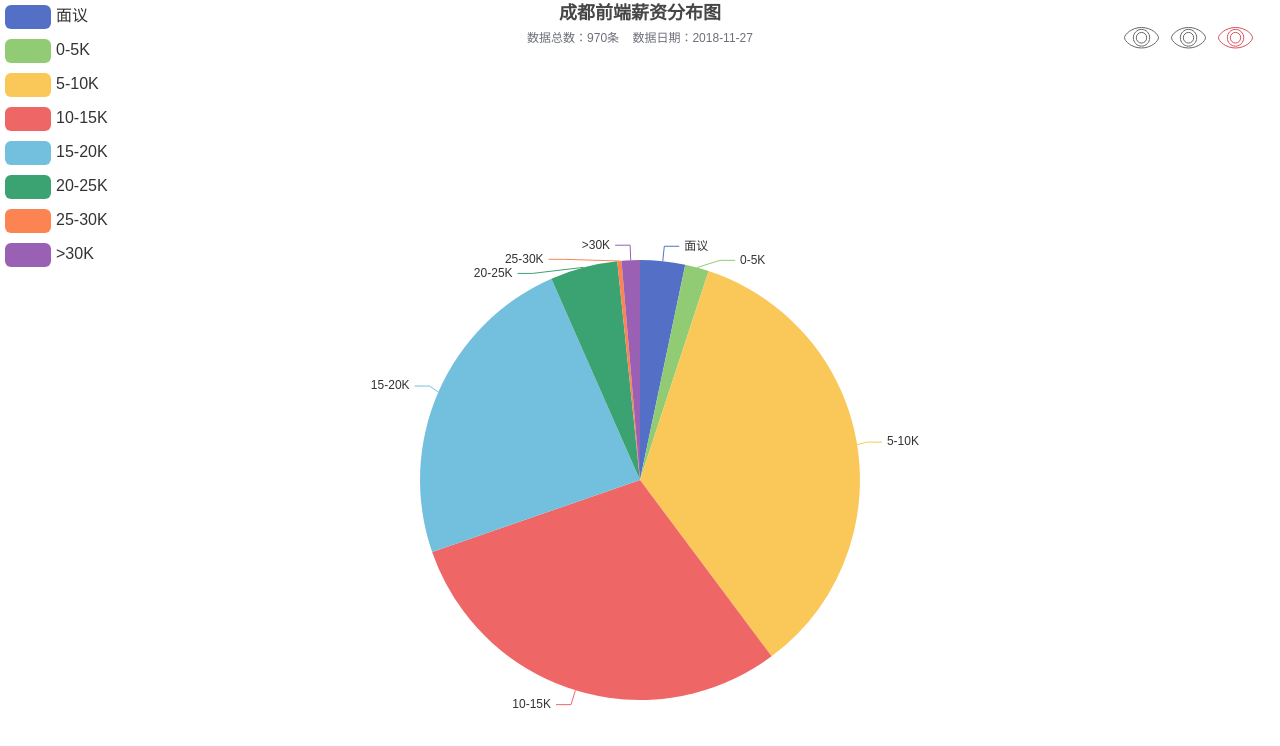
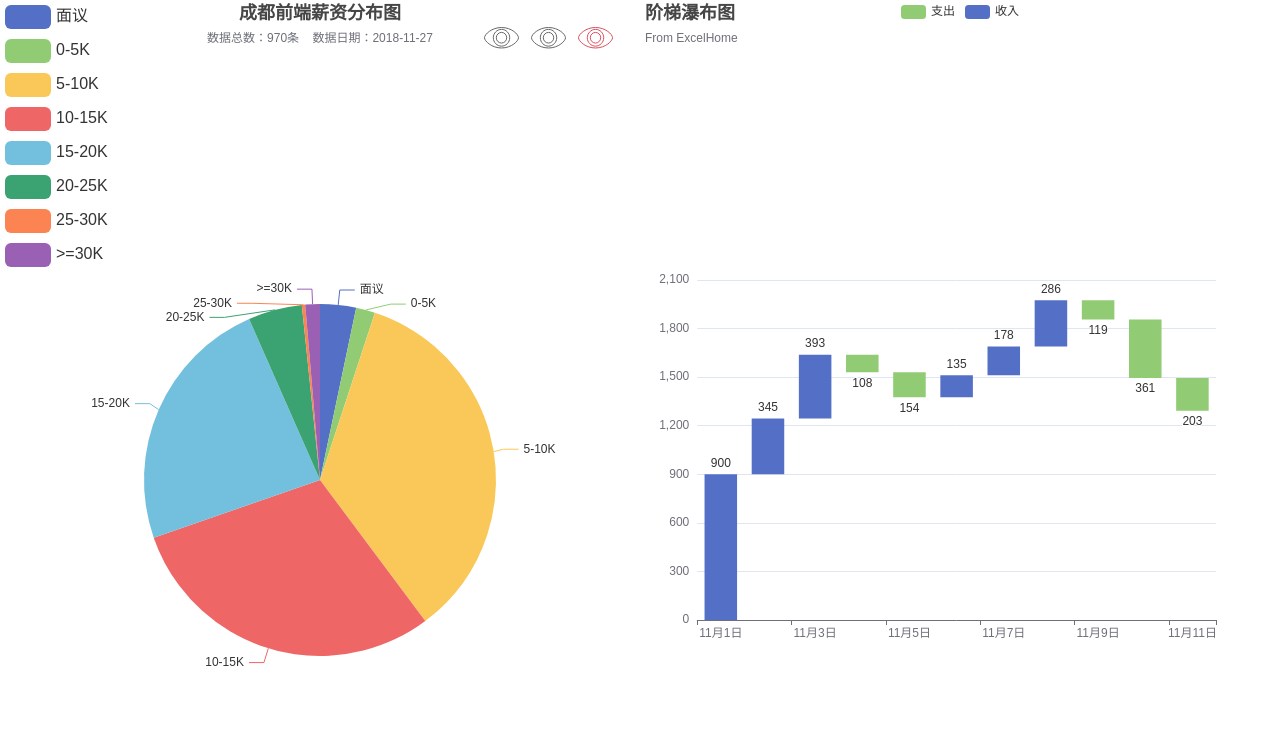
Before and after one commit to leaon4/recruit-data, a plain HTML site: page data_view/statistic.html in a window 1280 px wide. Drawn offline with nearby package versions, Linux system fonts and the light colour scheme.

```diff
--- a/data_view/statistic.html
+++ b/data_view/statistic.html
@@ -17,10 +17,12 @@
 </head>
 
 <body>
-    <div id="pie-chart" style="height:100%;"></div>
+    <div id="pie-chart" style="height:100%;width:50%;float:left"></div>
+    <div id="bar-chart" style="height:100%;width:50%;float:left"></div>
 
 <script>
     const pieChart = echarts.init(document.getElementById('pie-chart'));
+    const barChart = echarts.init(document.getElementById('bar-chart'));
 
     const data=[
         {name:'面议',value:0},
@@ -30,7 +32,7 @@
         {name:'15-20K',value:0,max:20},
         {name:'20-25K',value:0,max:25},
         {name:'25-30K',value:0,max:30},
-        {name:'>30K',value:0,max:1000},
+        {name:'>=30K',value:0,max:1000},
     ];
     calculate();
 
@@ -178,6 +180,110 @@
             }
         });
     }
+
+
+    const barData=zhilianData.filter(item=>{
+        return item.salary_max;
+    }).sort((a,b)=>{
+        return (parseFloat(b.salary_max-a.salary_max));
+    });
+    console.log(barData)
+
+    const barOption = {
+        title: {
+            text: '阶梯瀑布图',
+            subtext: 'From ExcelHome',
+            sublink: 'http://e.weibo.com/1341556070/Aj1J2x5a5'
+        },
+        tooltip : {
+            trigger: 'axis',
+            axisPointer : {            // 坐标轴指示器，坐标轴触发有效
+                type : 'shadow'        // 默认为直线，可选为：'line' | 'shadow'
+            },
+            formatter: function (params) {
+                var tar;
+                if (params[1].value != '-') {
+                    tar = params[1];
+                }
+                else {
+                    tar = params[0];
+                }
+                return tar.name + '<br/>' + tar.seriesName + ' : ' + tar.value;
+            }
+        },
+        legend: {
+            data:['支出','收入']
+        },
+        grid: {
+            left: '3%',
+            right: '10%',
+            top:'35%',
+            bottom: '20%',
+            containLabel: true
+        },
+        xAxis: {
+            type : 'category',
+            splitLine: {show:false},
+            data :  function (){
+                var list = [];
+                for (var i = 1; i <= 11; i++) {
+                    list.push('11月' + i + '日');
+                }
+                return list;
+            }()
+        },
+        yAxis: {
+            type : 'value'
+        },
+        series: [
+            {
+                name: '辅助',
+                type: 'bar',
+                stack: '总量',
+                itemStyle: {
+                    normal: {
+                        barBorderColor: 'rgba(0,0,0,0)',
+                        color: 'rgba(0,0,0,0)'
+                    },
+                    emphasis: {
+                        barBorderColor: 'rgba(0,0,0,0)',
+                        color: 'rgba(0,0,0,0)'
+                    }
+                },
+                data: [0, 900, 1245, 1530, 1376, 1376, 1511, 1689, 1856, 1495, 1292]
+            },
+            {
+                name: '收入',
+                type: 'bar',
+                stack: '总量',
+                label: {
+                    normal: {
+                        show: true,
+                        position: 'top'
+                    }
+                },
+                data: [900, 345, 393, '-', '-', 135, 178, 286, '-', '-', '-']
+            },
+            {
+                name: '支出',
+                type: 'bar',
+                stack: '总量',
+                label: {
+                    normal: {
+                        show: true,
+                        position: 'bottom'
+                    }
+                },
+                data: ['-', '-', '-', 108, 154, '-', '-', '-', 119, 361, 203]
+            }
+        ]
+    };
+
+
+
+
+
+    barChart.setOption(barOption)
 </script>
 </body>
 
```
Also changed, not shown: data_view/index.html (+3 -3 lines).
